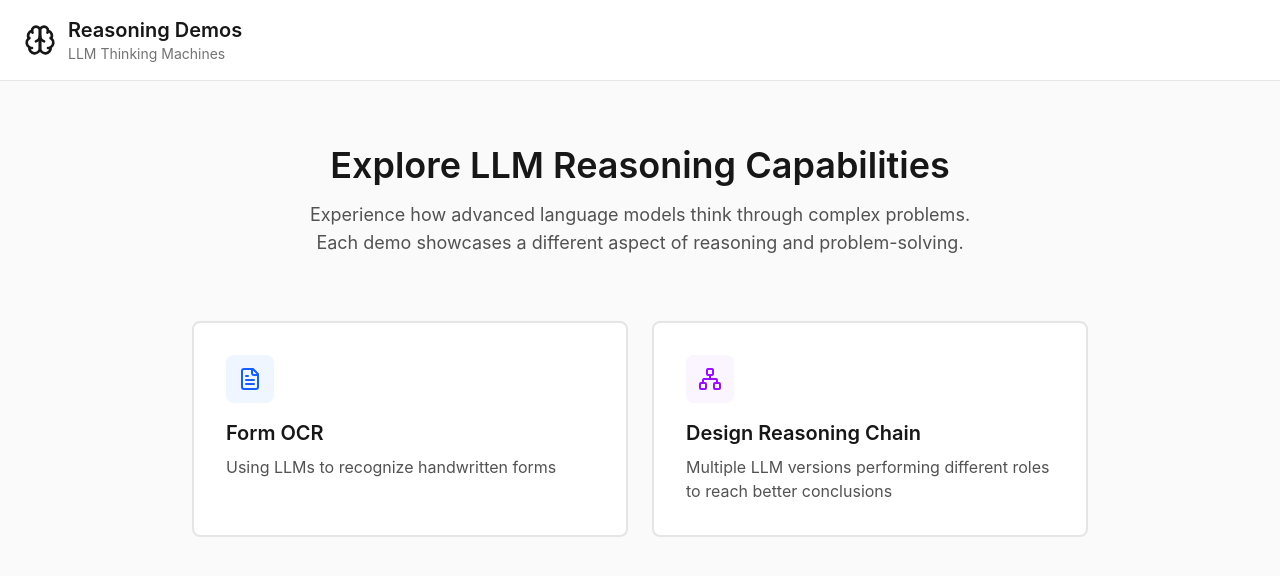
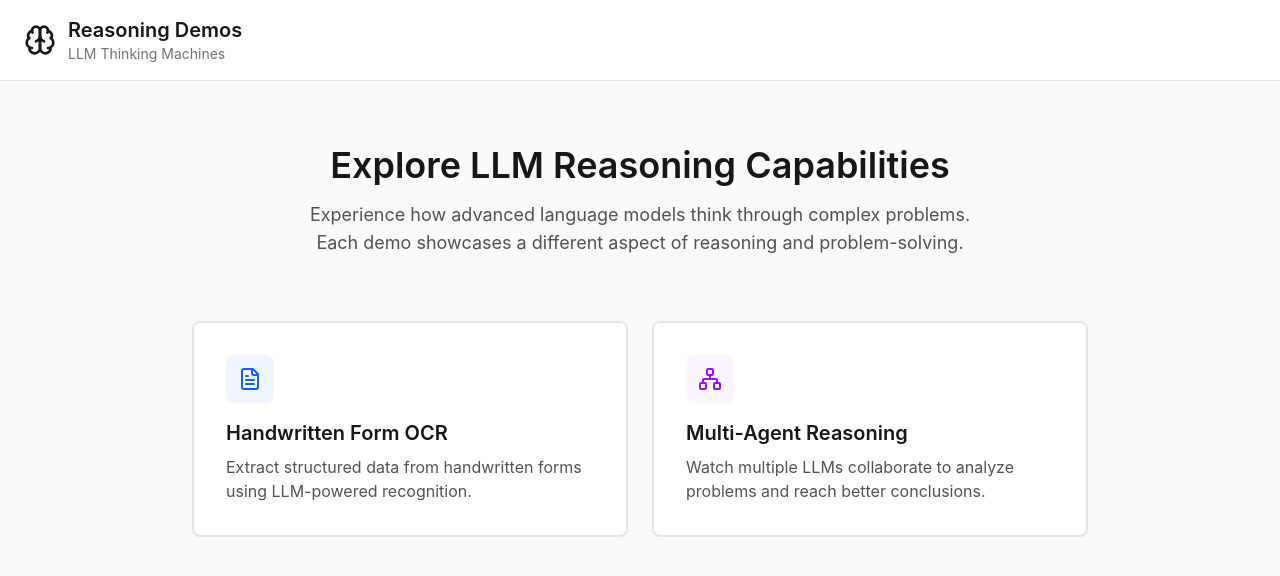
Before and after one commit to dzuiderweg/openclaw_one, a React (Vite) app: page / in a window 1280 px wide. Shown: the top 576 px of the page. Built offline with nearby package versions, Linux system fonts and the light colour scheme.

Commit message:
Update demo card titles and descriptions
- 'Form OCR' → 'Handwritten Form OCR'
- 'Design Reasoning Chain' → 'Multi-Agent Reasoning'
- Updated descriptions for clarity and engagement

```diff
--- a/src/app/components/Home.tsx
+++ b/src/app/components/Home.tsx
@@ -4,16 +4,16 @@ import { FileText, Network } from "lucide-react";
 const demos = [
   {
     id: "form-ocr",
-    title: "Form OCR",
-    description: "Using LLMs to recognize handwritten forms",
+    title: "Handwritten Form OCR",
+    description: "Extract structured data from handwritten forms using LLM-powered recognition.",
     icon: FileText,
     color: "bg-blue-50 text-blue-600",
     borderColor: "hover:border-blue-300",
   },
   {
     id: "design-reasoning-chain",
-    title: "Design Reasoning Chain",
-    description: "Multiple LLM versions performing different roles to reach better conclusions",
+    title: "Multi-Agent Reasoning",
+    description: "Watch multiple LLMs collaborate to analyze problems and reach better conclusions.",
     icon: Network,
     color: "bg-purple-50 text-purple-600",
     borderColor: "hover:border-purple-300",
```
